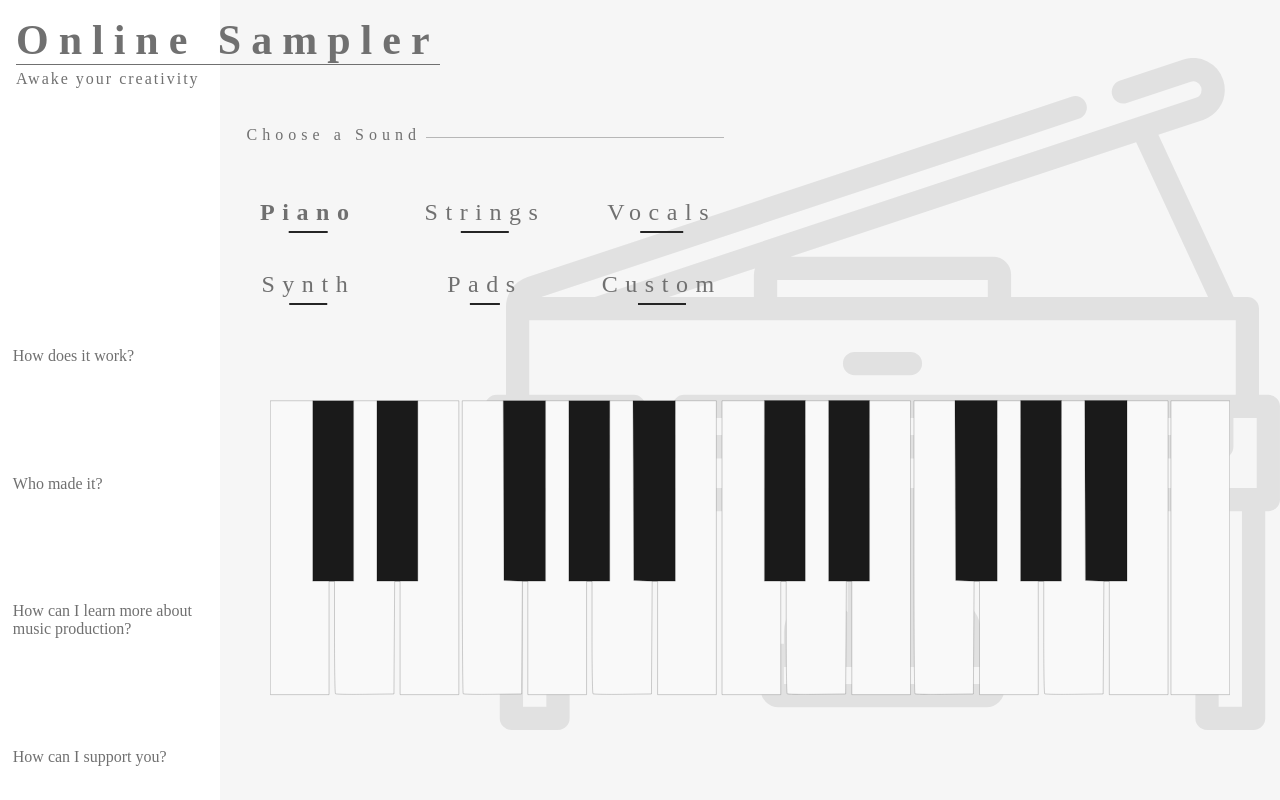
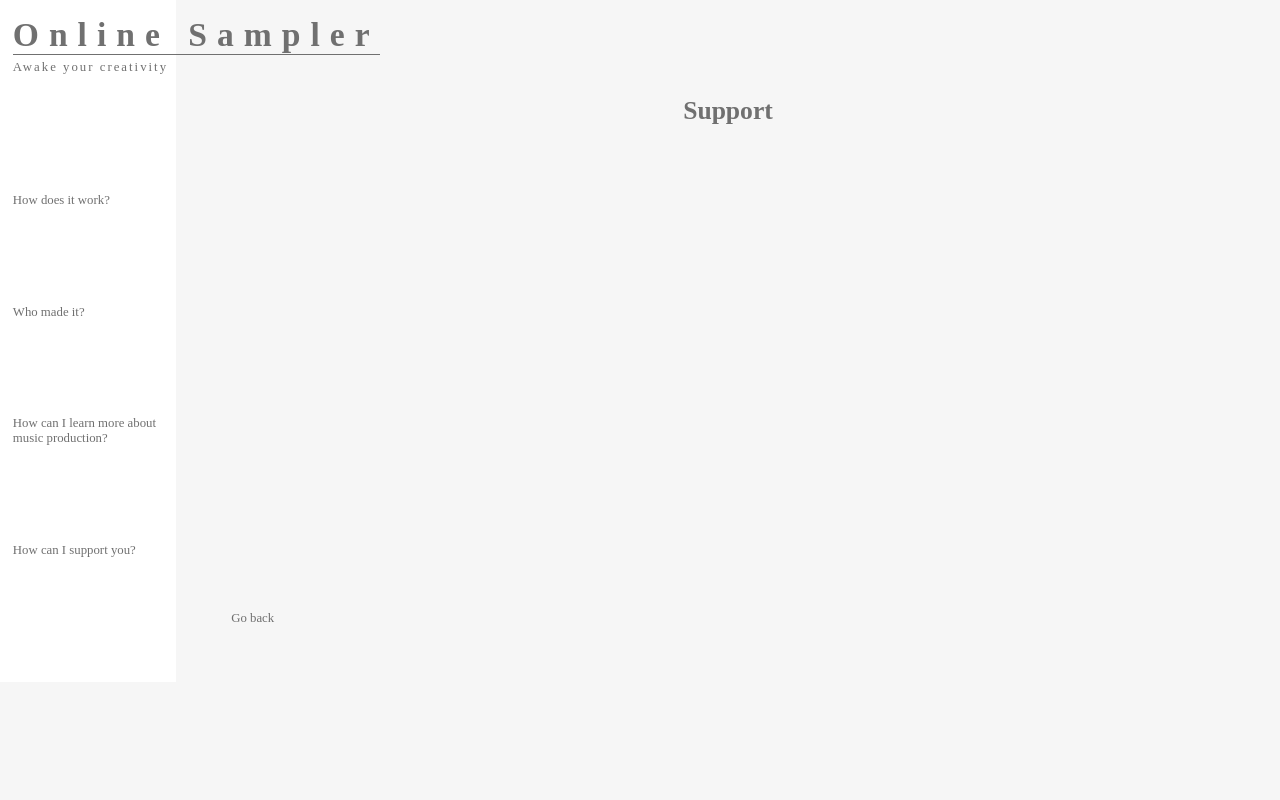
Before and after one commit to paweljakubwojcik/online-sampler, a React (Create React App) app: page /support in a window 1280 px wide. Built offline with nearby package versions, Linux system fonts and the light colour scheme.

Commit message:
Added links to subpages

```diff
--- a/package.json
+++ b/package.json
@@ -8,6 +8,7 @@
     "@testing-library/user-event": "^7.2.1",
     "react": "^16.13.1",
     "react-dom": "^16.13.1",
+    "react-router-dom": "^5.2.0",
     "react-scripts": "3.4.3"
   },
   "scripts": {
--- a/src/App.js
+++ b/src/App.js
@@ -1,9 +1,21 @@
 import React, { Component } from 'react'
+import {
+  BrowserRouter as Router,
+  Route,
+} from "react-router-dom";
+
+//components
 import Header from './components/layouts/Header'
 import SideBar from './components/layouts/SideBar'
 import SampleMenu from './components/SampleMenu'
 import Keyboard from './components/Keyboard'
 import BackgroundImage from './components/layouts/BackgroungImage'
+
+//pages
+import About from './components/pages/About'
+import Creators from './components/pages/Creators'
+import LearnMore from './components/pages/LearnMore'
+import Support from './components/pages/Support'
 
 export default class App extends Component {
 
@@ -26,11 +38,27 @@ export default class App extends Component {
   render() {
     return (
       <div className="App">
-        <Header />
-        <SideBar />
-        <SampleMenu changeInstrument={this.changeInstrument} instrument={this.state.instrument} />
-        <Keyboard />
-        <BackgroundImage instrument={this.state.instrument} />
+        <Router>
+          <Header />
+          <SideBar />
+          <Route exact path='/'>
+            <SampleMenu changeInstrument={this.changeInstrument} instrument={this.state.instrument} />
+            <Keyboard />
+            <BackgroundImage instrument={this.state.instrument} />
+          </Route>
+          <Route path='/about'>
+            <About></About>
+          </Route>
+          <Route path='/creators'>
+            <Creators></Creators>
+          </Route>
+          <Route path='/learn-more'>
+            <LearnMore />
+          </Route>
+          <Route path='/support'>
+            <Support />
+          </Route>
+        </Router>
       </div>
     );
   }
--- a/src/components/layouts/SideBar.jsx
+++ b/src/components/layouts/SideBar.jsx
@@ -1,13 +1,14 @@
 import React from 'react'
+import { Link } from 'react-router-dom'
 
 export default function SideBar() {
     return (
         <div className="sideBar">
             <div className="links">
-                <a href="/">How does it work?</a>
-                <a href="/">Who made it?</a>
-                <a href="/">How can I learn more about music production?</a>
-                <a href="/">How can I support you?</a>
+                <Link to="/about">How does it work?</Link>
+                <Link to="/creators">Who made it?</Link>
+                <Link to="/learn-more">How can I learn more about music production?</Link>
+                <Link to="/support">How can I support you?</Link>
             </div>
         </div>
     )
--- /dev/null
+++ b/src/components/pages/About.jsx
@@ -0,0 +1,11 @@
+import React from 'react'
+import { Link } from 'react-router-dom'
+
+export default function About() {
+    return (
+        <div className="page page__about">
+            <h1>about</h1>
+            <Link className="back" to='/'>Go back</Link>
+        </div>
+    )
+}
--- /dev/null
+++ b/src/components/pages/Creators.jsx
@@ -0,0 +1,11 @@
+import React from 'react'
+import { Link } from 'react-router-dom'
+
+export default function Creators() {
+    return (
+        <div className="page page__Creators">
+            <h1>Creators</h1>
+            <Link className="back" to='/'>Go back</Link>
+        </div>
+    )
+}
--- /dev/null
+++ b/src/components/pages/LearnMore.jsx
@@ -0,0 +1,11 @@
+import React from 'react'
+import { Link } from 'react-router-dom'
+
+export default function LearnMore() {
+    return (
+        <div className="page page__learnMore">
+            <h1>Learn More</h1>
+            <Link className="back" to='/'>Go back</Link>
+        </div>
+    )
+}
--- /dev/null
+++ b/src/components/pages/Support.jsx
@@ -0,0 +1,11 @@
+import React from 'react'
+import { Link } from 'react-router-dom'
+
+export default function Support() {
+    return (
+        <div className="page page__support">
+            <h1>Support</h1>
+            <Link className="back" to='/'>Go back</Link>
+        </div>
+    )
+}
--- a/src/styles/index.css
+++ b/src/styles/index.css
@@ -10,7 +10,7 @@ body {
   -webkit-font-smoothing: antialiased;
   -moz-osx-font-smoothing: grayscale;
   background-color: #f6f6f6;
-  font-size: 16px;
+  font-size: 1vw;
 }
 
 code {
@@ -45,9 +45,9 @@ button:hover {
 }
 
 .App {
-  width: 100vw;
-  height: 100vh;
-  overflow: hidden;
+  max-width: 100vw;
+  max-height: 100vh;
+  overflow-x: hidden;
   display: -ms-grid;
   display: grid;
   -ms-grid-columns: 1em 12.75em 3fr 3fr;
@@ -102,9 +102,9 @@ button:hover {
 .sideBar .links {
   -ms-grid-column: 1;
   grid-column: 1;
-  -ms-grid-row: 3;
-  -ms-grid-row-span: 1;
-  grid-row: 3/4;
+  -ms-grid-row: 2;
+  -ms-grid-row-span: 2;
+  grid-row: 2/4;
   display: -webkit-box;
   display: -ms-flexbox;
   display: flex;
@@ -112,9 +112,9 @@ button:hover {
   -webkit-box-direction: normal;
       -ms-flex-direction: column;
           flex-direction: column;
-  -webkit-box-pack: justify;
-      -ms-flex-pack: justify;
-          justify-content: space-between;
+  -webkit-box-pack: space-evenly;
+      -ms-flex-pack: space-evenly;
+          justify-content: space-evenly;
   margin: 10% 1vw;
 }
 
@@ -150,7 +150,7 @@ button:hover {
       -ms-flex-align: center;
           align-items: center;
   letter-spacing: 5.04px;
-  font-size: 1rem;
+  font-size: 1em;
 }
 
 .sampleMenu header::after {
@@ -226,9 +226,9 @@ button:hover {
   display: -webkit-box;
   display: -ms-flexbox;
   display: flex;
-  height: 100%;
+  height: 90%;
   width: 100%;
-  padding: 20px 50px 50px;
+  padding: 20px px 40px;
   -ms-grid-column: 3;
   -ms-grid-column-span: 2;
   grid-column: 3/5;
@@ -261,7 +261,7 @@ button:hover {
       -ms-grid-row-align: center;
       align-self: center;
   width: 150%;
-  height: 150%;
+  height: 90%;
   z-index: -1;
   background-repeat: no-repeat;
   background-position: center;
@@ -343,4 +343,34 @@ button:hover {
 .fileInput__label img {
   height: 100%;
 }
+
+.page {
+  -ms-grid-row: 2;
+  -ms-grid-row-span: 3;
+  grid-row: 2/5;
+  -ms-grid-column: 3;
+  -ms-grid-column-span: 2;
+  grid-column: 3/5;
+  display: -webkit-box;
+  display: -ms-flexbox;
+  display: flex;
+  -webkit-box-orient: vertical;
+  -webkit-box-direction: normal;
+      -ms-flex-direction: column;
+          flex-direction: column;
+  -webkit-box-pack: start;
+      -ms-flex-pack: start;
+          justify-content: flex-start;
+  -webkit-box-align: center;
+      -ms-flex-align: center;
+          align-items: center;
+}
+
+.page h1 {
+  margin: 0;
+}
+
+.page .back {
+  margin: auto auto 5% 5%;
+}
 /*# sourceMappingURL=index.css.map */
--- a/src/styles/index.scss
+++ b/src/styles/index.scss
@@ -10,7 +10,7 @@ body {
     -moz-osx-font-smoothing: grayscale;
 
     background-color: #f6f6f6;
-    font-size: 16px;
+    font-size: 1vw;
 }
 
 code {
@@ -38,9 +38,9 @@ button {
 }
 
 .App {
-    width: 100vw;
-    height: 100vh;
-    overflow: hidden;
+    max-width: 100vw;
+    max-height: 100vh;
+    overflow-x: hidden;
     display: grid;
     grid-template-columns: 1em 12.75em 3fr 3fr;
     grid-template-rows: 0.8fr 2fr 4fr 0.1fr;
@@ -52,6 +52,8 @@ button {
 }
 
 .mainHeader {
+    //position: fixed;
+
     grid-column: 2/4;
     grid-row: 1;
     z-index: 2;
@@ -86,11 +88,11 @@ button {
     background-color: #fff;
     .links {
         grid-column: 1;
-        grid-row: 3/4;
+        grid-row: 2/4;
 
         display: flex;
         flex-direction: column;
-        justify-content: space-between;
+        justify-content: space-evenly;
 
         margin: 10% 1vw;
     }
@@ -116,7 +118,7 @@ button {
         align-items: center;
 
         letter-spacing: 5.04px;
-        font-size: 1rem;
+        font-size: 1em;
 
         &::after {
             content: "";
@@ -176,9 +178,9 @@ button {
 .keyboard {
     align-self: center;
     display: flex;
-    height: 100%;
+    height: 90%;
     width: 100%;
-    padding: 20px 50px 50px;
+    padding: 20px px 40px;
     svg {
         path {
             transition: all 0.3s;
@@ -198,7 +200,7 @@ button {
     justify-self: right;
     align-self: center;
     width: 150%;
-    height: 150%;
+    height: 90%;
     // position: absolute;
     z-index: -1;
 
@@ -261,3 +263,21 @@ button {
         }
     }
 }
+
+.page {
+    grid-row: 2/5;
+    grid-column: 3/5;
+
+    display: flex;
+    flex-direction: column;
+    justify-content: flex-start;
+    align-items: center;
+
+    h1 {
+        margin: 0;
+    }
+
+    .back {
+        margin: auto auto 5% 5%;
+    }
+}
```
Also changed, not shown: 2 other files (tests, documents, lock files or other folders).
